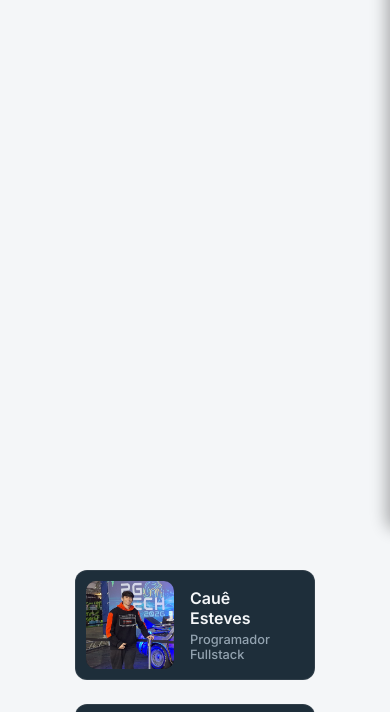
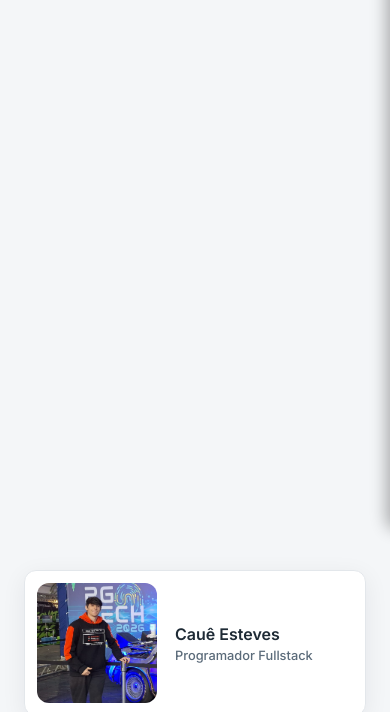
Before and after one commit to 2400467-bit/Expotec-2026, a plain HTML site: page participantes.html in a window 390 px wide. Shown: the part 314-1026 px from the top of the page. Drawn offline with Linux system fonts and the light colour scheme.

Commit message:
Update estilo.css

```diff
--- a/estilo.css
+++ b/estilo.css
@@ -261,24 +261,26 @@ footer{max-width:1100px;margin:60px auto 0;padding:20px 24px 0;border-top:1px so
   align-items:center;
   gap:16px;
   flex:0 1 240px;
-  background:var(--nav-bg-soft);
-  border:1px solid rgba(255,255,255,0.08);
+  background:var(--surface);
+  border:1px solid var(--border);
   border-radius:12px;
   padding:10px 24px 10px 10px;
   text-align:left;
-  transition:transform .2s ease, background .2s ease;
+  box-shadow:var(--shadow);
+  transition:transform .2s ease, background .2s ease, box-shadow .2s ease;
 }
 .participante-card:hover{
   transform:translateX(4px);
-  background:#243B4A;
+  background:var(--accent-soft);
+  box-shadow:0 10px 28px rgba(22,34,44,0.14);
 }
 .participante-foto{
-  width:88px;
-  height:88px;
-  border-radius:10px;
+  width:112px;
+  height:112px;
+  border-radius:12px;
   overflow:hidden;
   flex-shrink:0;
-  background:#0f1c26;
+  background:var(--bg);
 }
 .participante-foto img{
   width:100%;
@@ -290,14 +292,14 @@ footer{max-width:1100px;margin:60px auto 0;padding:20px 24px 0;border-top:1px so
   font-family:'Inter',sans-serif;
   font-size:1rem;
   font-weight:600;
-  color:#F4F6F8;
+  color:var(--ink);
   margin:0;
 }
 .participante-funcao{
   font-family:'Inter',sans-serif;
   font-size:.8rem;
   font-weight:500;
-  color:#93A3B0;
+  color:var(--ink-soft);
   margin:4px 0 0;
 }
 
@@ -308,3 +310,20 @@ footer{max-width:1100px;margin:60px auto 0;padding:20px 24px 0;border-top:1px so
   padding-top:12vh;
   padding-left:8px;
 }
+
+/* Participantes em telas menores: cards ocupam a largura toda e a foto cresce um pouco mais */
+@media (max-width:640px){
+  .participantes-lista{
+    gap:16px;
+  }
+  .participante-card{
+    flex:1 1 100%;
+    max-width:420px;
+    padding:12px 20px 12px 12px;
+    gap:18px;
+  }
+  .participante-foto{
+    width:120px;
+    height:120px;
+  }
+}
```
